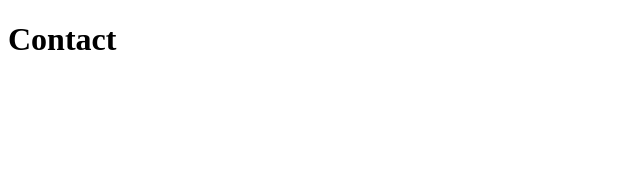
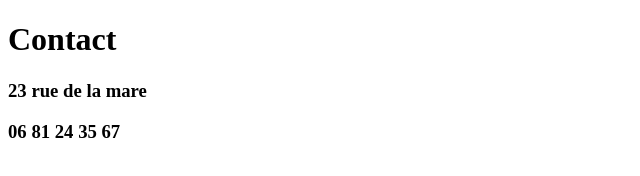
Before and after one commit to Zakpm/projet-github, a plain HTML site: page Contact.html in a window 1280 px wide. Shown: the whole page, without its empty margins (0-640 px from the left). Drawn offline with Linux system fonts and the light colour scheme.

Commit message:
Modification contact.html

```diff
--- a/Contact.html
+++ b/Contact.html
@@ -7,5 +7,7 @@
 </head>
 <body>
     <h1>Contact</h1>
+    <h3>23 rue de la mare</h3>
+    <h3>06 81 24 35 67</h3>
 </body>
 </html>
```
